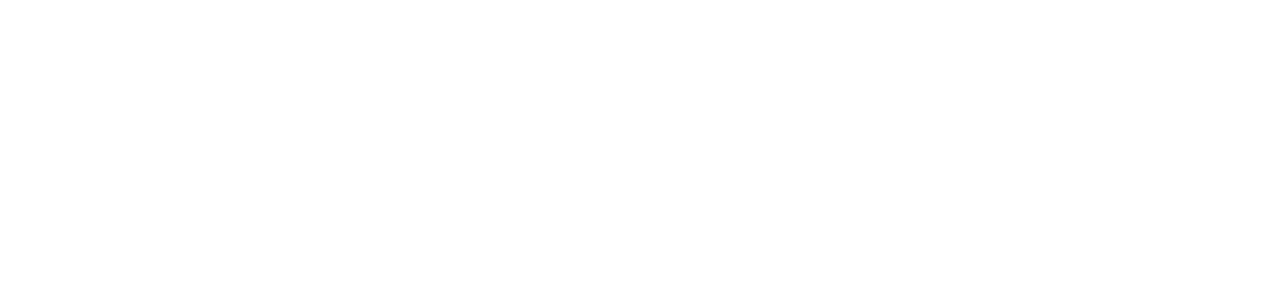
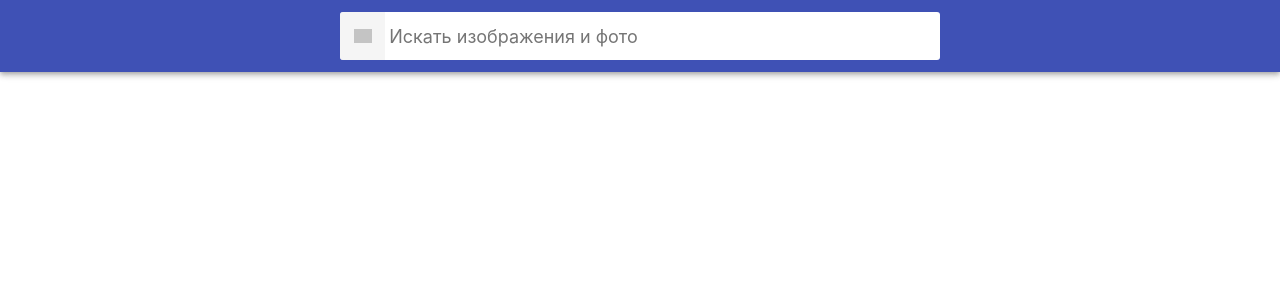
Before and after one commit to lex-od/goit-react-hw-03-image-finder, a React (Create React App) app: page / in a window 1280 px wide. Shown: the top 300 px of the page. Built offline with nearby package versions, Linux system fonts and the light colour scheme; grey boxes are pictures that could not be loaded.

Commit message:
Adds Searchbar

```diff
--- a/src/App.js
+++ b/src/App.js
@@ -1,6 +1,7 @@
 import { Component } from 'react';
 import css from './styles/App.module.scss';
 import pixApi from './services/pixabayApi';
+import Searchbar from './components/Searchbar';
 
 const PAGE_SIZE = 12;
 const INIT_STATE = {
@@ -12,10 +13,6 @@
 
 class App extends Component {
     state = { ...INIT_STATE };
-
-    componentDidMount() {
-        // this.handleChangeQuery('ff');
-    }
 
     componentDidUpdate(prevProps, prevState) {
         if (prevState.searchQuery !== this.state.searchQuery) {
@@ -58,7 +55,7 @@
 
         return (
             <div className={css.App}>
-                {/* <button onClick={this.searchNextPage}>Next Page</button> */}
+                <Searchbar onSubmit={this.handleChangeQuery} />
             </div>
         );
     }
--- /dev/null
+++ b/src/components/Searchbar/Searchbar.jsx
@@ -0,0 +1,49 @@
+import React, { Component } from 'react';
+import PropTypes from 'prop-types';
+import css from './Searchbar.module.scss';
+
+export default class Searchbar extends Component {
+    static propTypes = {
+        onSubmit: PropTypes.func.isRequired,
+    };
+
+    state = {
+        query: '',
+    };
+
+    handleChange = e => {
+        this.setState({ query: e.target.value });
+    };
+
+    handleSubmit = e => {
+        e.preventDefault();
+
+        this.props.onSubmit(this.state.query);
+
+        this.setState({ query: '' });
+    };
+
+    render() {
+        return (
+            <header className={css.Searchbar}>
+                <form className={css.SearchForm} onSubmit={this.handleSubmit}>
+                    <button type="submit" className={css.SearchFormButton}>
+                        <span className={css.SearchFormButtonLabel}>
+                            Искать
+                        </span>
+                    </button>
+
+                    <input
+                        className={css.SearchFormInput}
+                        type="text"
+                        autoComplete="off"
+                        autoFocus
+                        placeholder="Искать изображения и фото"
+                        onChange={this.handleChange}
+                        value={this.state.query}
+                    />
+                </form>
+            </header>
+        );
+    }
+}
--- /dev/null
+++ b/src/components/Searchbar/Searchbar.module.scss
@@ -0,0 +1,76 @@
+.Searchbar {
+    top: 0;
+    left: 0;
+    position: sticky;
+    z-index: 1100;
+    display: flex;
+    justify-content: center;
+    align-items: center;
+    min-height: 64px;
+    padding-right: 24px;
+    padding-left: 24px;
+    padding-top: 12px;
+    padding-bottom: 12px;
+    color: #fff;
+    background-color: #3f51b5;
+    box-shadow: 0px 2px 4px -1px rgba(0, 0, 0, 0.2),
+        0px 4px 5px 0px rgba(0, 0, 0, 0.14),
+        0px 1px 10px 0px rgba(0, 0, 0, 0.12);
+}
+
+.SearchForm {
+    display: flex;
+    align-items: center;
+    width: 100%;
+    max-width: 600px;
+    background-color: #fff;
+    border-radius: 3px;
+    overflow: hidden;
+}
+
+.SearchFormButton {
+    display: inline-block;
+    width: 48px;
+    height: 48px;
+    border: 0;
+    background-image: url('https://image.flaticon.com/icons/svg/149/149852.svg');
+    background-size: 40%;
+    background-repeat: no-repeat;
+    background-position: center;
+    opacity: 0.6;
+    transition: opacity 250ms cubic-bezier(0.4, 0, 0.2, 1);
+    cursor: pointer;
+    outline: none;
+
+    &:hover {
+        opacity: 1;
+    }
+}
+
+.SearchFormButtonLabel {
+    position: absolute;
+    width: 1px;
+    height: 1px;
+    padding: 0;
+    overflow: hidden;
+    clip: rect(0, 0, 0, 0);
+    white-space: nowrap;
+    clip-path: inset(50%);
+    border: 0;
+}
+
+.SearchFormInput {
+    display: inline-block;
+    width: 100%;
+    font: inherit;
+    font-size: 20px;
+    border: none;
+    outline: none;
+    padding-left: 4px;
+    padding-right: 4px;
+
+    &::placeholder {
+        font: inherit;
+        font-size: 18px;
+    }
+}
--- /dev/null
+++ b/src/components/Searchbar/index.js
@@ -0,0 +1 @@
+export { default } from './Searchbar';
```
